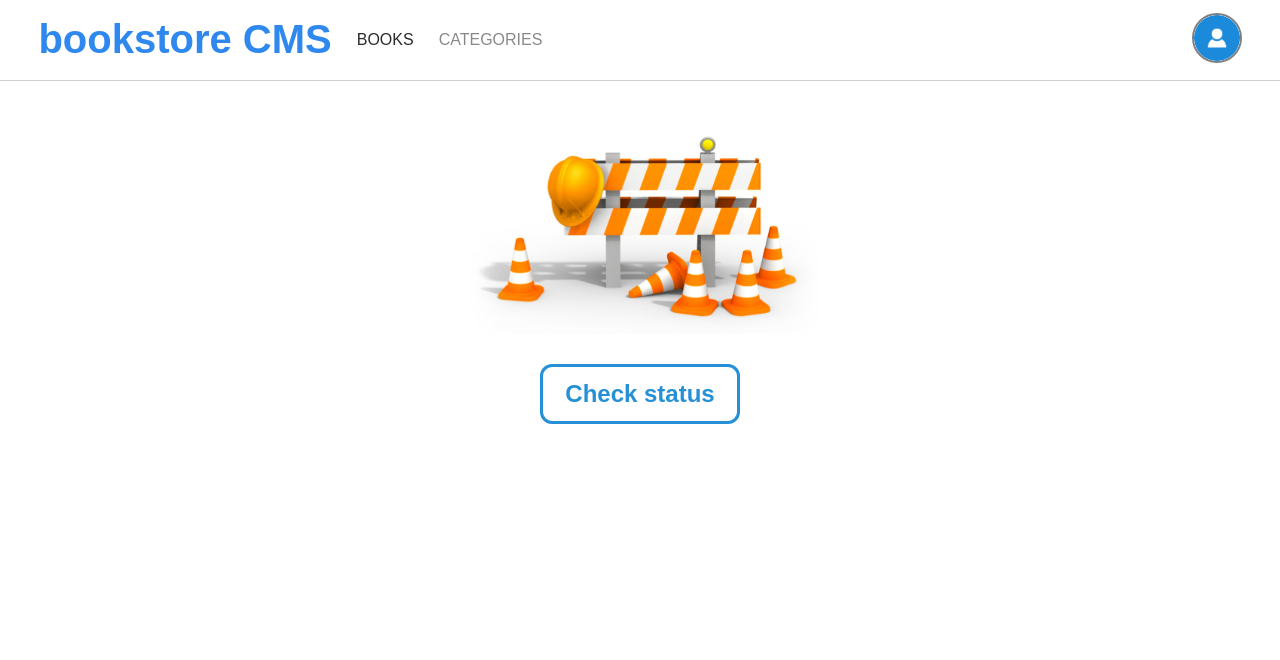
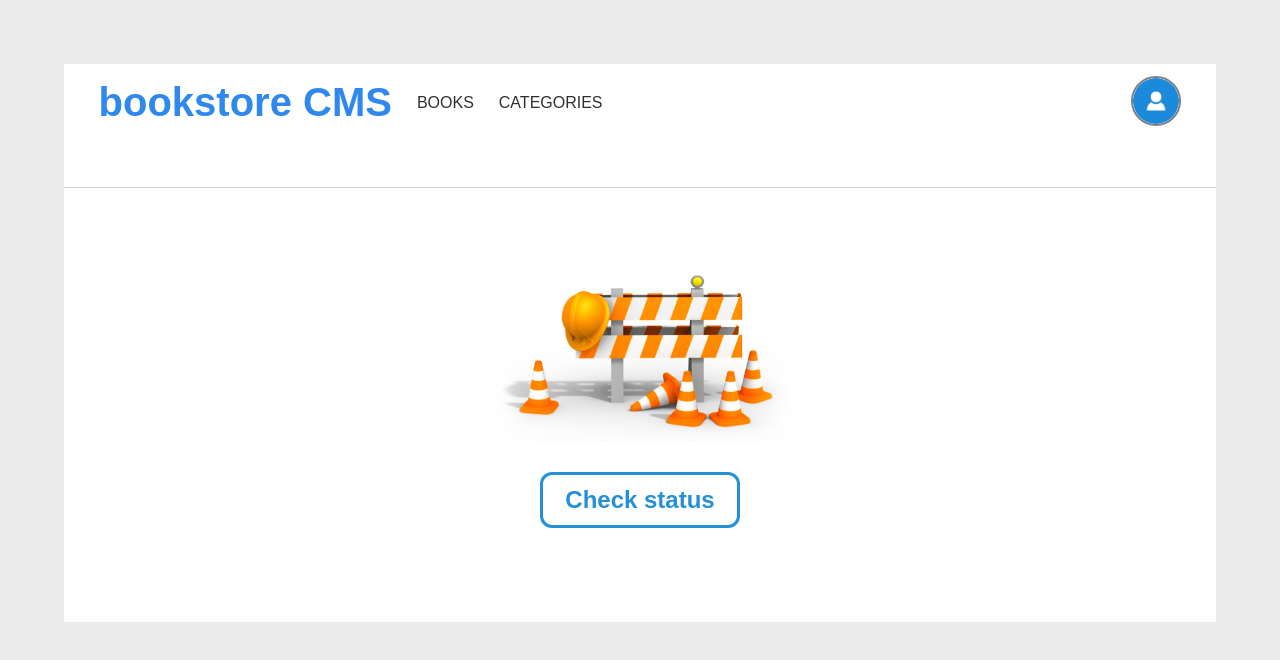
Before and after one commit to Salwa99/Bookstore, a React (Create React App) app: page /categories in a window 1280 px wide. Shown: the top 660 px of the page. Built offline with nearby package versions, Linux system fonts and the light colour scheme.

Commit message:
Fix the styling

```diff
--- a/src/App.css
+++ b/src/App.css
@@ -2,7 +2,17 @@
   box-sizing: border-box;
   margin: 0;
   padding: 0;
-  font-family: Arial, sans-serif;
+  font-family: sans-serif
+}
+
+body {
+  background-color: rgb(236, 236, 236);
+  padding: 5%;
+}
+
+.main {
+  padding: 3%;
+  background: rgb(255, 255, 255);
 }
 
 .navbar {
@@ -10,10 +20,12 @@
   align-items: center;
   justify-content: space-between;
   padding: 1% 3%;
+  padding-bottom: 5%;
   width: 100%;
   height: 100%;
   border-bottom: 1px solid rgb(211, 205, 205);
   cursor: pointer;
+  background: rgb(255, 255, 255);
 }
 
 .navbar .logo-links,
@@ -23,16 +35,10 @@ ul {
   align-items: center;
 }
 
-ul li a {
+a {
+  color: #313030;
   text-decoration: none;
-}
-
-.link1 a {
-  color: rgb(44, 43, 43);
-}
-
-.link2 a {
-  color: rgb(139, 136, 136);
+  cursor: pointer;
 }
 
 .avatar {
@@ -55,14 +61,17 @@ ul li a {
 .main-container {
   display: flex;
   justify-content: space-between;
-  margin: 5%;
+  margin: 2% 5%;
   padding: 3%;
-  border: 1px solid grey;
+  border: 2px solid rgb(218, 212, 212);
+  border-radius: 10px;
 }
 
-hr {
-  height: 100px;
-  border: 1px solid rgb(218, 212, 212);
+.info {
+  display: flex;
+  justify-content: space-between;
+  align-items: center;
+  width: 100%;
 }
 
 .info1 {
@@ -112,6 +121,18 @@ button {
 .buttons button:first-child {
   border-left: none;
   padding-left: 0;
+}
+
+.main-circle {
+  display: flex;
+  justify-content: center;
+  align-items: center;
+  padding-right: 9%;
+}
+
+.main-circle h3, p{
+  font-size: 1.5rem;
+  font-weight: 300;
 }
 
 .box {
@@ -203,6 +224,8 @@ form input[type=text]:focus {
 }
 
 .construction-container {
+  background: rgb(255, 255, 255);
+  padding: 3%;
   display: flex;
   flex-direction: column;
   align-items: center;
--- a/src/components/Book.js
+++ b/src/components/Book.js
@@ -2,65 +2,50 @@ import React from 'react';
 import { useDispatch } from 'react-redux';
 import PropTypes from 'prop-types';
 import { removeBook } from '../redux/books/books';
-import CircelProgress from './circleProgress';
+import CircleProgress from './circleProgress';
 
 const generateRandom = Math.floor(Math.random() * 90 + 10);
-function Book({
-  author, title, category, bookId,
-}) {
+
+function Book({ author, title, category, bookId }) {
   const dispatch = useDispatch();
   const removeBookAction = () => dispatch(removeBook(bookId));
+
   return (
-    <>
     <div className="main-container">
+      <div className="info">
       <div className="info1">
         <div>
-            <h4 className="category">
-              {category}
-            </h4>
-            <h3 className="title">
-              {title}
-            </h3>
-            <p className="author">
-              {author}
-            </p>
+          <h4 className="category">{category}</h4>
+          <h3 className="title">{title}</h3>
+          <p className="author">{author}</p>
         </div>
         <div className="buttons">
-            <button
-              type="button"
-            >
-              Comments
-            </button>
-            <button
-              type="button"
-              onClick={removeBookAction}
-            >
+          <button type="button">Comments</button>
+          <button type="button" onClick={removeBookAction}>
             Remove
           </button>
-            <button
-              type="button"
-            >
-              Edit
-            </button>
+          <button type="button">Edit</button>
         </div>
       </div>
+      <div className="main-circle">
+        <CircleProgress percentage={generateRandom} />
         <div>
-          <CircelProgress percentage={generateRandom} />
-          <div>
-            <h2>
+          <h3>
             {generateRandom}
             <span>%</span>
-            </h2>
+          </h3>
           <p>Completed</p>
+        </div>
       </div>
       </div>
       <div className="info2">
         <p className="current">CURRENT CHAPTER</p>
         <p className="chapter">Chapter 17</p>
-          <button type="button" className="update"> UPDATE PROGRESS</button>
+        <button type="button" className="update">
+          UPDATE PROGRESS
+        </button>
       </div>
     </div>
-    </>
   );
 }
 
--- a/src/components/Header.js
+++ b/src/components/Header.js
@@ -8,8 +8,8 @@ const Navigation = () => (
       <div className="logo-links">
         <h1 className="logo">bookstore CMS</h1>
         <ul>
-          <li className="link1"><Link to="/">BOOKS</Link></li>
-          <li className="link2"><Link to="/categories">CATEGORIES</Link></li>
+          <li><Link to="/">BOOKS</Link></li>
+          <li><Link to="/categories">CATEGORIES</Link></li>
         </ul>
       </div>
       <div>
--- a/src/components/circleProgress.js
+++ b/src/components/circleProgress.js
@@ -8,7 +8,7 @@ const CircelProgress = ({ percentage }) => {
         <svg>
           <circle
             fill="none"
-            strokeWidth="8"
+            strokeWidth="3"
             stroke="#e8e8e8"
             strokeDasharray="220"
             strokeDashoffset="0"
@@ -18,7 +18,7 @@ const CircelProgress = ({ percentage }) => {
           />
           <circle
             fill="none"
-            strokeWidth="8"
+            strokeWidth="3"
             stroke="#0290ff"
             strokeDasharray="220"
             strokeDashoffset={calcValue}
--- a/src/pages/Home.js
+++ b/src/pages/Home.js
@@ -4,12 +4,15 @@ import Form from '../components/Form';
 
 const Home = () => (
   <>
-    <div>
-      <BookList />
+    <div className="main">
+      <div>
+        <BookList />
     </div>
     <div>
-      <Form />
+        <Form />
     </div>
+    </div>
+
   </>
 );
 
```
Lines whose indentation alone changed are shown as unchanged.
